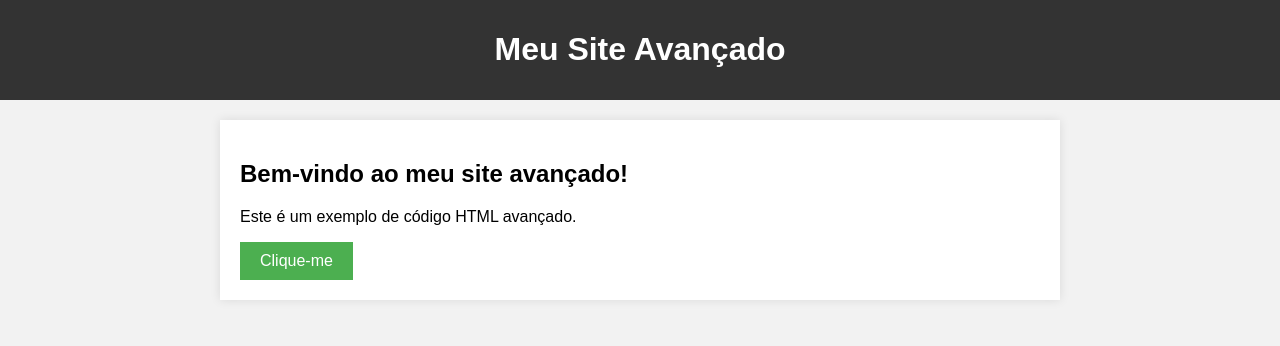
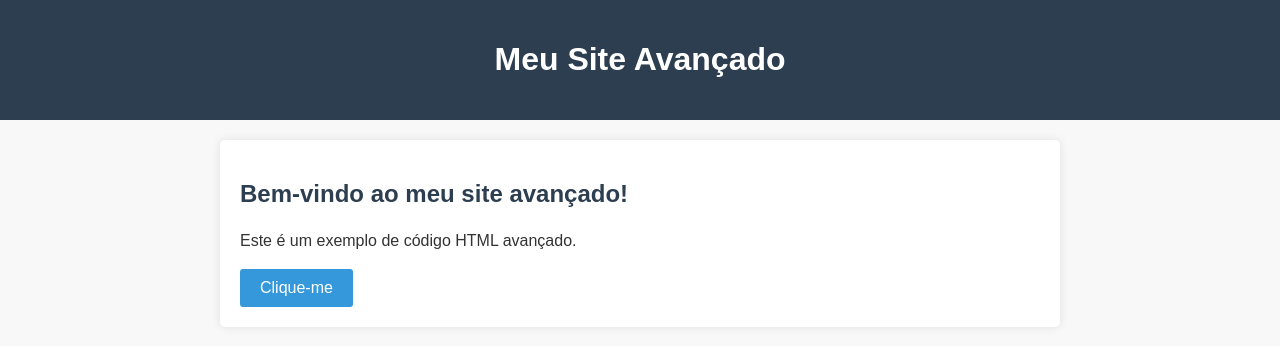
Before and after one commit to Douglas-Marcondes/Retomada-FrontEnd, a plain HTML site: page Index.html in a window 1280 px wide. Drawn offline with Linux system fonts and the light colour scheme.

Commit message:
Update Index.html
Teste

```diff
--- a/Index.html
+++ b/Index.html
@@ -7,15 +7,16 @@
     <style>
         body {
             font-family: 'Arial', sans-serif;
-            background-color: #f2f2f2;
+            background-color: #f8f8f8;
             margin: 0;
             padding: 0;
+            color: #333;
         }
 
         header {
-            background-color: #333;
+            background-color: #2c3e50;
             color: #fff;
-            padding: 10px;
+            padding: 20px;
             text-align: center;
         }
 
@@ -25,19 +26,29 @@
             padding: 20px;
             background-color: #fff;
             box-shadow: 0 0 10px rgba(0, 0, 0, 0.1);
+            border-radius: 5px;
+        }
+
+        h2 {
+            color: #2c3e50;
+        }
+
+        p {
+            line-height: 1.6;
         }
 
         button {
-            background-color: #4caf50;
+            background-color: #3498db;
             color: #fff;
             padding: 10px 20px;
             border: none;
             cursor: pointer;
             font-size: 16px;
+            border-radius: 3px;
         }
 
         button:hover {
-            background-color: #45a049;
+            background-color: #2980b9;
         }
     </style>
 </head>
```
